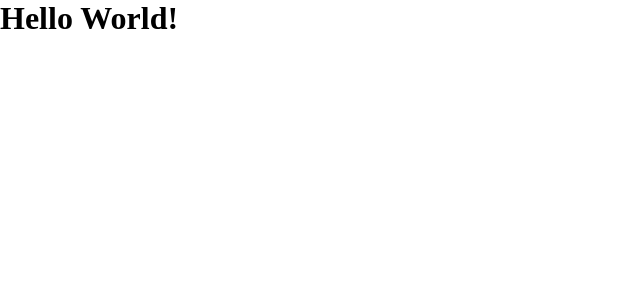
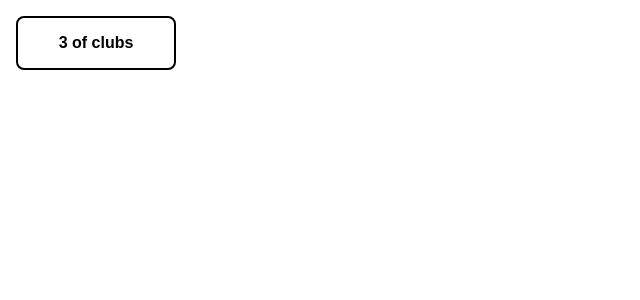
Before and after one commit to Tyler-de-Wit/black-jack-react, a React (Vite) app: page / in a window 1280 px wide. Shown: the top 300 px of the page, without its empty margins (0-640 px from the left). Built offline with nearby package versions, Linux system fonts and the light colour scheme; the HTML template or start-up script is replaced by a standard one.

Commit message:
feat: Add a basic playing card component to visualise the active cards

```diff
--- a/src/App.css
+++ b/src/App.css
@@ -0,0 +1,10 @@
+/* Playing Card */
+.playing-card {
+  margin: 1rem;
+  padding: 1rem 0.5rem;
+  border: 2px solid #000000;
+  border-radius: 8px;
+  max-width: 10rem;
+  text-align: center;
+  font-weight: 600;
+}
--- a/src/App.tsx
+++ b/src/App.tsx
@@ -1,7 +1,11 @@
 import "./App.css";
+import PlayingCard from "./components/PlayingCard";
+import deckOfCards from "./data/deckOfCards";
 
 function App() {
-  return <h1>Hello World!</h1>;
+  return (
+    <PlayingCard value={deckOfCards[28].value} suit={deckOfCards[28].suit} />
+  );
 }
 
 export default App;
--- /dev/null
+++ b/src/components/PlayingCard.tsx
@@ -0,0 +1,18 @@
+type PlayingCardProps = {
+  // Value of the card: 3, Ace, King etc.
+  value: string;
+  // Suit the card belongs to: hearts, diamonds, clubs, spades.
+  suit: string;
+};
+
+function PlayingCard({ value, suit }: PlayingCardProps) {
+  return (
+    <div className="playing-card">
+      <p>
+        {value} of {suit}
+      </p>
+    </div>
+  );
+}
+
+export default PlayingCard;
--- a/src/index.css
+++ b/src/index.css
@@ -8,6 +8,7 @@
   margin: 0;
   padding: 0;
   box-sizing: border-box;
+  font-family: Arial, Helvetica, sans-serif;
 }
 
 /* Hide overflow on mobile */
```
